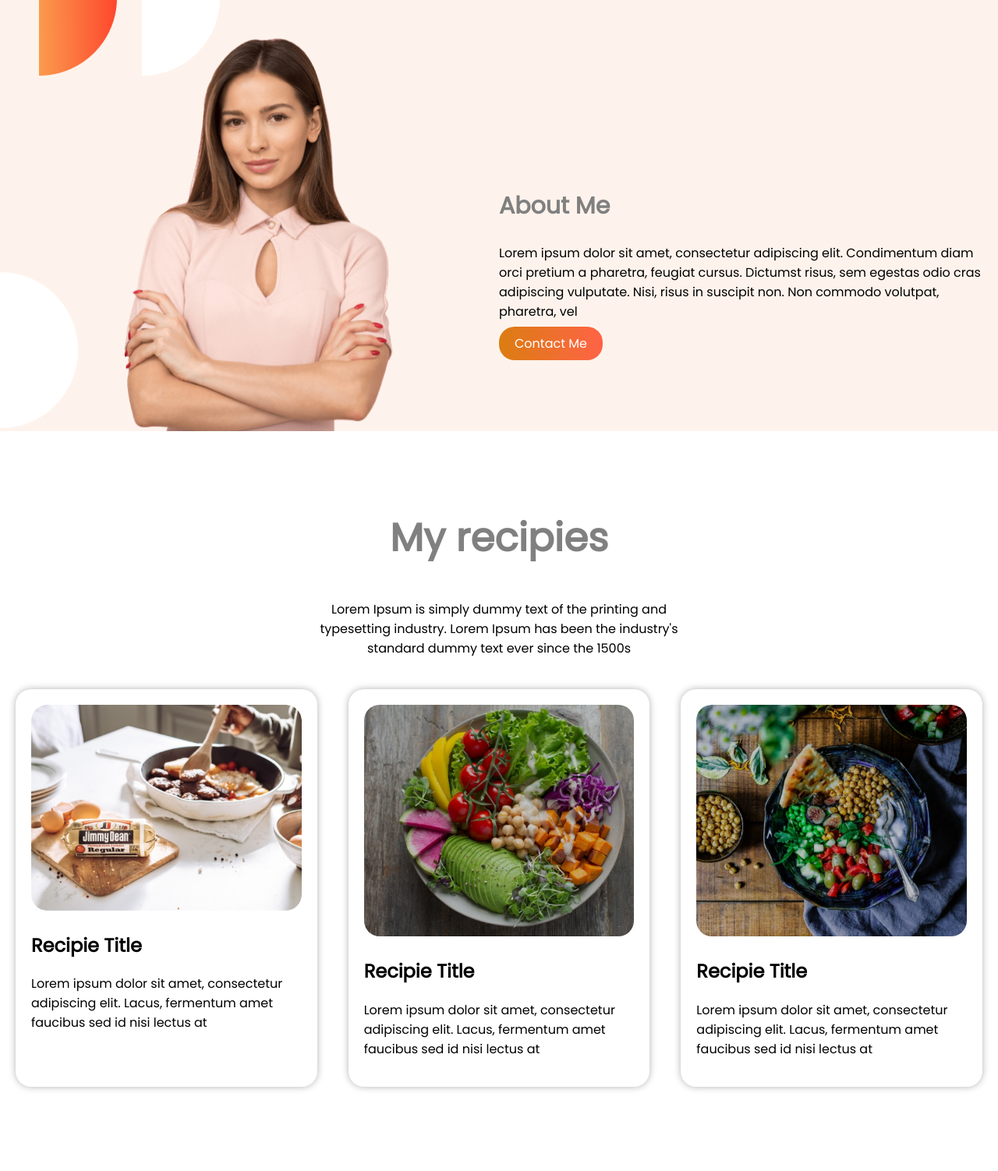
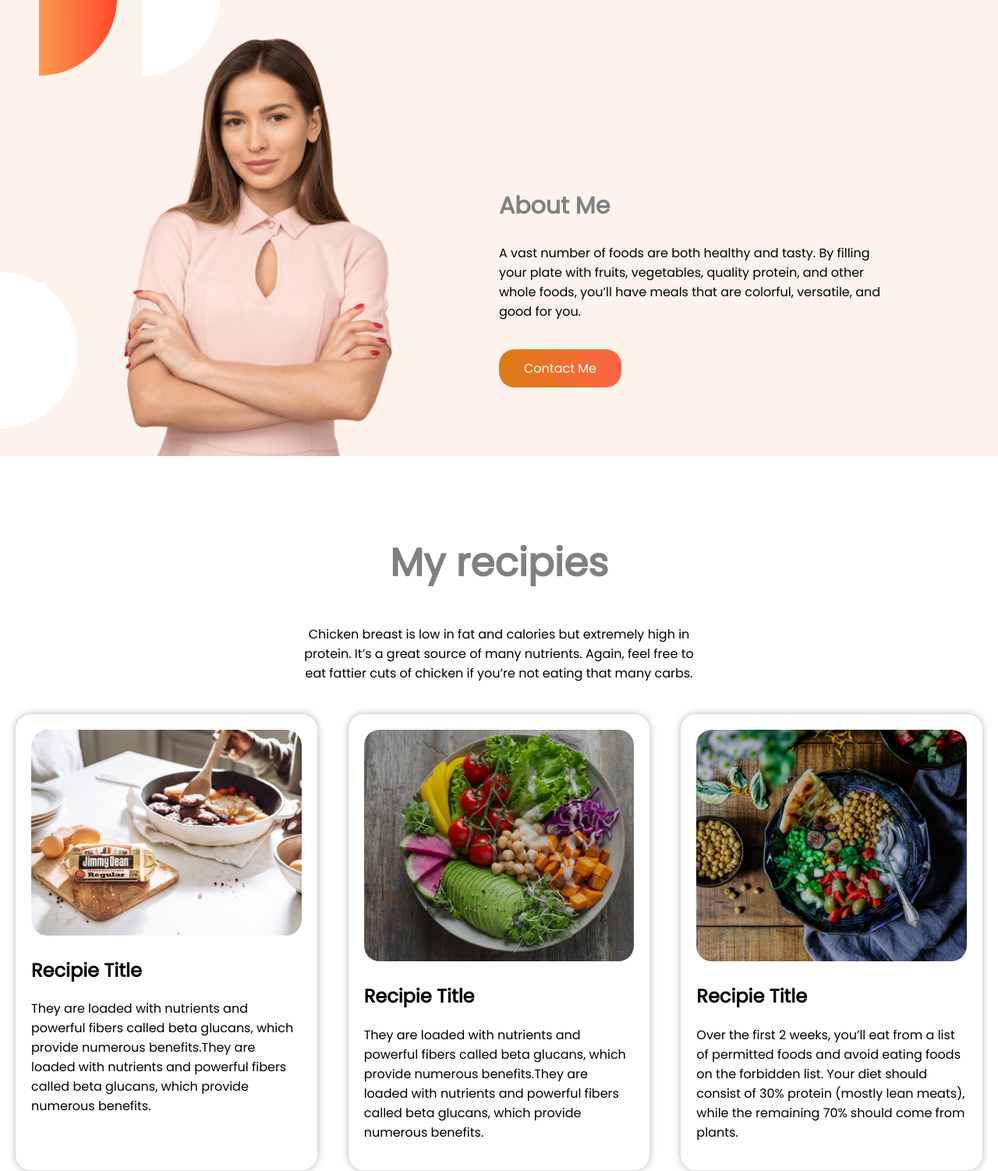
Before and after one commit to towdiul/food-network-bd, a plain HTML site: page index.html in a window 1280 px wide. Shown: the part 705-2207 px from the top of the page at 78% size. Drawn offline with Linux system fonts and the light colour scheme.

Commit message:
final added code

```diff
--- a/index.html
+++ b/index.html
@@ -42,11 +42,9 @@
 
         <div class="right">
             <h1>About Me</h1>
-            <p>Lorem ipsum dolor sit amet, consectetur adipiscing
-                elit. Condimentum diam orci pretium a pharetra,
-                feugiat cursus. Dictumst risus, sem egestas odio cras
-                adipiscing vulputate. Nisi, risus in suscipit non. Non
-                commodo volutpat, pharetra, vel</p>
+            <p>
+
+                A vast number of foods are both healthy and tasty. By filling your plate with fruits, vegetables, quality protein, and other whole foods, you’ll have meals that are colorful, versatile, and good for you.</p>
                 <a class="contact-button" target="_blank" href="">Contact Me</a>
 
         </div>
@@ -54,34 +52,23 @@
     <Section>
         <div class="title">
             <h1>My recipies</h1>
-            <p>Lorem Ipsum is simply dummy text of the printing and typesetting industry.
-            Lorem Ipsum has been the industry's standard dummy text ever since the
-            1500s</p>
+            <p>Chicken breast is low in fat and calories but extremely high in protein. It’s a great source of many nutrients. Again, feel free to eat fattier cuts of chicken if you’re not eating that many carbs.</p>
         </div>
         <div id="felx">
             <div  class="my-recipie">
                 <img src="images/food/Project Cover.jpg" alt="">
                 <h2 >Recipie Title</h2>
-                <p>Lorem ipsum dolor sit amet,
-                    consectetur adipiscing elit. Lacus,
-                    fermentum amet faucibus sed id nisi
-                    lectus at</p>
+                <p>They are loaded with nutrients and powerful fibers called beta glucans, which provide numerous benefits.They are loaded with nutrients and powerful fibers called beta glucans, which provide numerous benefits.</p>
             </div>
             <div class="my-recipie">
                 <img src="images/food/Project Cover5.png" alt="">
                 <h2> Recipie Title</h2>
-                <p>Lorem ipsum dolor sit amet,
-                    consectetur adipiscing elit. Lacus,
-                    fermentum amet faucibus sed id nisi
-                    lectus at</p>
+                <p>They are loaded with nutrients and powerful fibers called beta glucans, which provide numerous benefits.They are loaded with nutrients and powerful fibers called beta glucans, which provide numerous benefits.</p>
             </div>
             <div class="my-recipie">
                 <img src="images/food/Project Cover8.png" alt="">
                 <h2> Recipie Title</h2>
-                <p>Lorem ipsum dolor sit amet,
-                    consectetur adipiscing elit. Lacus,
-                    fermentum amet faucibus sed id nisi
-                    lectus at</p>
+                <p>Over the first 2 weeks, you’ll eat from a list of permitted foods and avoid eating foods on the forbidden list. Your diet should consist of 30% protein (mostly lean meats), while the remaining 70% should come from plants.</p>
             </div>
         </div>
 
--- a/style.css
+++ b/style.css
@@ -77,13 +77,13 @@ h1{
     padding-top: 5%;
 }
 .order-button{
-    color: white;
+    color:white;
     text-decoration: none;
     background-image: linear-gradient(to left,tomato, rgb(219, 125, 17));
     padding: 10px 20px;
-    border-radius: 20px ;
-    }
- #background-img{
+    border-radius: 20px;
+}
+#background-img{
     background-image:url(images/female/bg-img.png);
     background-repeat: no-repeat;
     margin-top: 5%;
@@ -91,29 +91,29 @@ h1{
 
 }
 .right{
-
     width: 50%;
     margin-left: auto;
     padding: 100px 0px;
-
-
 }
 
 .right h1{
     font-size: 30px;
 }
+.right p{
+    padding-bottom: 5%;
+    padding-right: 20%;
+}
 .contact-button{
     color: white;
     text-decoration: none;
     background-image: linear-gradient(to left,tomato, rgb(219, 125, 17));
-    padding: 10px 20px;
+    padding: 13px 32px;
+    margin-top: 5%;
     border-radius: 20px ;
 
 }
 #felx{
     display:flex;
-
-
 }
 .my-recipie img{
     width: 100% ;
@@ -135,8 +135,12 @@ footer{
     color: white;
 
     text-align: center;
-    font-size: 30px ;
+    font-size: 20px ;
     background-color: black;
     padding: 20px;
     margin: 20px auto ;
 }
+footer p{
+    padding: 10px 40px;
+    font-size: 13px;
+}
```
